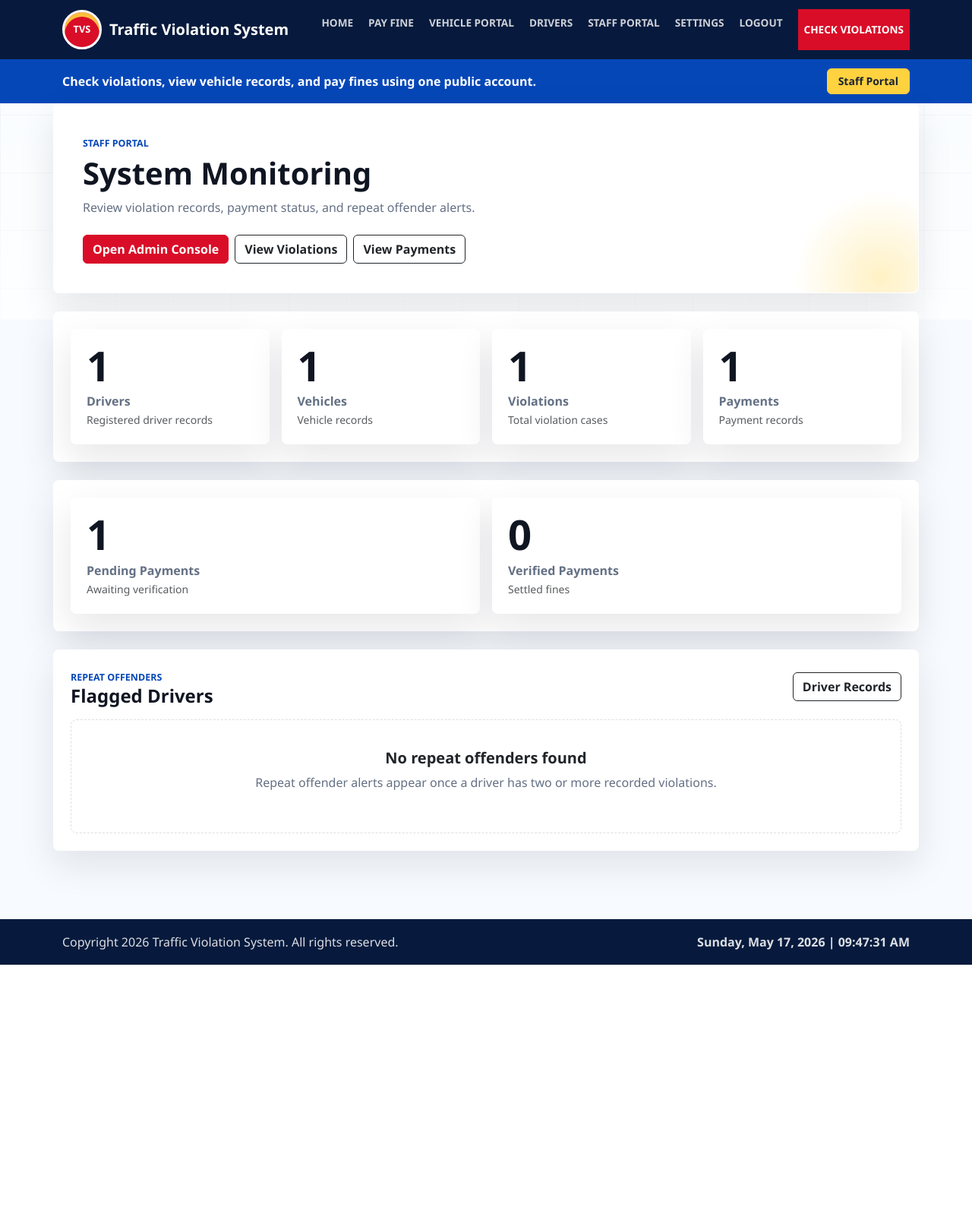
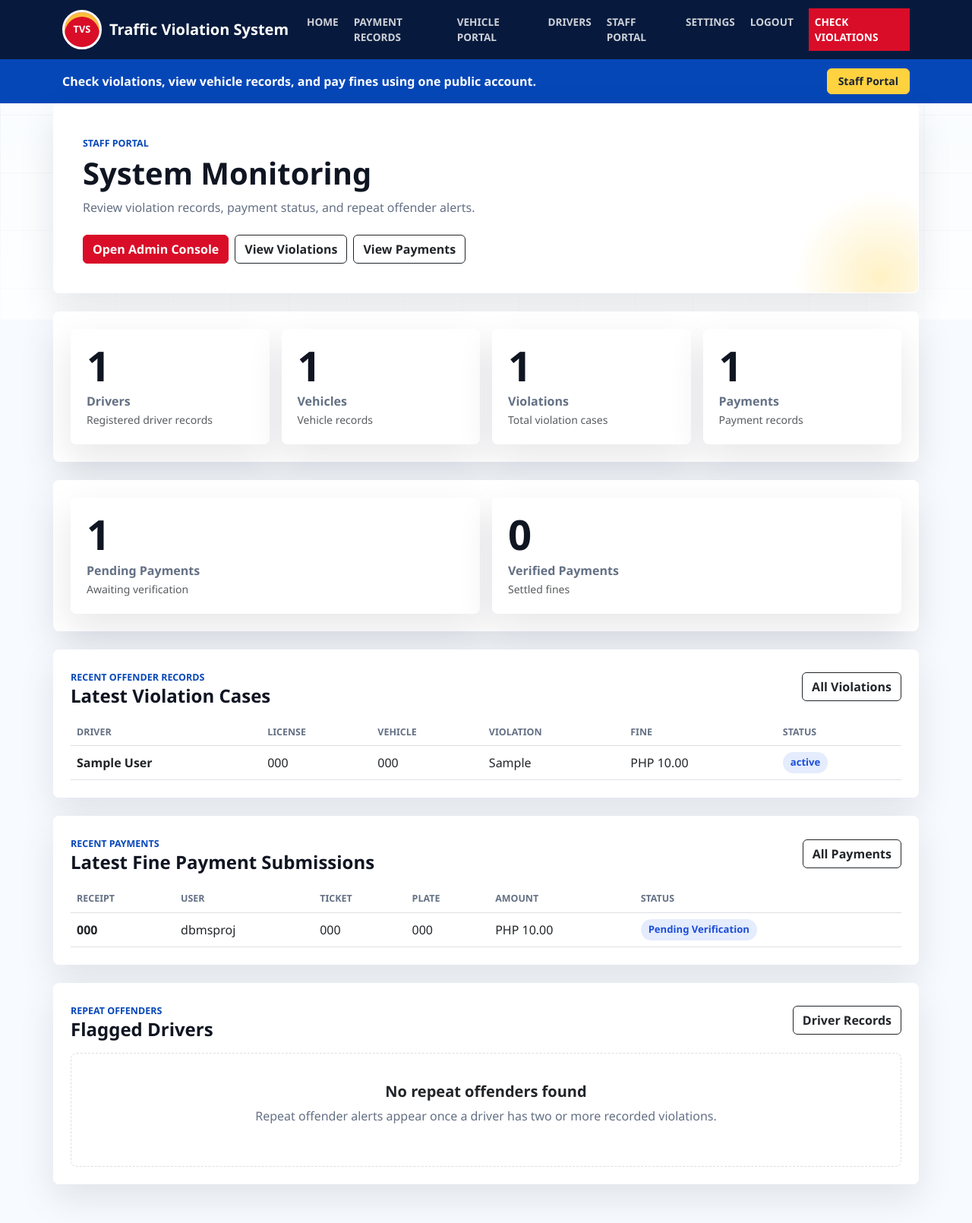
Before and after one commit to Deyonn-Ux/traffic-violation-system, a Django app: page /accounts/staff-portal/ in a window 1280 px wide. Shown: the top 1610 px of the page at 76% size. Before the commit the page ends 1270 px from the top, so only its background shows below. Run offline with Django 5.2, Linux system fonts and the light colour scheme; a user stored in the database is signed in; data comes from the database, SQL or seed files in the repository; tables that the repository leaves empty hold one stand-in row (values such as "Sample post").

Commit message:
Add files via upload

```diff
--- a/traffic_violation_system/traffic_violation_system/accounts/views.py
+++ b/traffic_violation_system/traffic_violation_system/accounts/views.py
@@ -75,5 +75,7 @@ def staff_portal(request):
         'pending_payments': Payment.objects.filter(status='pending').count(),
         'paid_payments': Payment.objects.filter(status='paid').count(),
         'repeat_offenders': repeat_offenders,
+        'recent_violations': Violation.objects.select_related('driver', 'vehicle').order_by('-id')[:15],
+        'recent_payments': Payment.objects.select_related('user').order_by('-created_at')[:15],
     }
     return render(request, 'accounts/staff_portal.html', context)
--- a/traffic_violation_system/traffic_violation_system/templates/accounts/staff_portal.html
+++ b/traffic_violation_system/traffic_violation_system/templates/accounts/staff_portal.html
@@ -66,6 +66,94 @@
     </div>
 </section>
 
+<section class="content-panel mb-4">
+    <div class="d-flex flex-column flex-md-row justify-content-between gap-2 align-items-md-center mb-3">
+        <div>
+            <span class="eyebrow">Recent Offender Records</span>
+            <h2 class="h4 fw-bold mb-0">Latest Violation Cases</h2>
+        </div>
+        <a class="btn btn-outline-dark" href="/violations/">All Violations</a>
+    </div>
+
+    {% if recent_violations %}
+    <div class="table-responsive">
+        <table class="table align-middle">
+            <thead>
+                <tr>
+                    <th>Driver</th>
+                    <th>License</th>
+                    <th>Vehicle</th>
+                    <th>Violation</th>
+                    <th>Fine</th>
+                    <th>Status</th>
+                </tr>
+            </thead>
+            <tbody>
+                {% for violation in recent_violations %}
+                <tr>
+                    <td class="fw-bold">{{ violation.driver.first_name }} {{ violation.driver.last_name }}</td>
+                    <td>{{ violation.driver.license_number }}</td>
+                    <td>{{ violation.vehicle.plate_number }}</td>
+                    <td>{{ violation.violation_type }}</td>
+                    <td>PHP {{ violation.fine_amount }}</td>
+                    <td><span class="status-pill">{{ violation.status }}</span></td>
+                </tr>
+                {% endfor %}
+            </tbody>
+        </table>
+    </div>
+    {% else %}
+    <div class="empty-state">
+        <h2 class="h5 fw-bold text-dark">No violation records yet</h2>
+        <p>Recent offender records appear after violations are added.</p>
+    </div>
+    {% endif %}
+</section>
+
+<section class="content-panel mb-4">
+    <div class="d-flex flex-column flex-md-row justify-content-between gap-2 align-items-md-center mb-3">
+        <div>
+            <span class="eyebrow">Recent Payments</span>
+            <h2 class="h4 fw-bold mb-0">Latest Fine Payment Submissions</h2>
+        </div>
+        <a class="btn btn-outline-dark" href="/payments/">All Payments</a>
+    </div>
+
+    {% if recent_payments %}
+    <div class="table-responsive">
+        <table class="table align-middle">
+            <thead>
+                <tr>
+                    <th>Receipt</th>
+                    <th>User</th>
+                    <th>Ticket</th>
+                    <th>Plate</th>
+                    <th>Amount</th>
+                    <th>Status</th>
+                </tr>
+            </thead>
+            <tbody>
+                {% for payment in recent_payments %}
+                <tr>
+                    <td class="fw-bold">{{ payment.receipt_number }}</td>
+                    <td>{{ payment.user }}</td>
+                    <td>{{ payment.ticket_number }}</td>
+                    <td>{{ payment.plate_number }}</td>
+                    <td>PHP {{ payment.amount_paid }}</td>
+                    <td><span class="status-pill">{{ payment.get_status_display }}</span></td>
+                </tr>
+                {% endfor %}
+            </tbody>
+        </table>
+    </div>
+    {% else %}
+    <div class="empty-state">
+        <h2 class="h5 fw-bold text-dark">No payment submissions yet</h2>
+        <p>Recent payment records appear after users submit fine payments.</p>
+    </div>
+    {% endif %}
+</section>
+
 <section class="content-panel">
     <div class="d-flex flex-column flex-md-row justify-content-between gap-2 align-items-md-center mb-3">
         <div>
--- a/traffic_violation_system/traffic_violation_system/templates/base.html
+++ b/traffic_violation_system/traffic_violation_system/templates/base.html
@@ -457,7 +457,11 @@
             <div class="collapse navbar-collapse" id="mainNav">
                 <div class="navbar-nav ms-auto gap-lg-1">
                     <a class="nav-link" href="/">Home</a>
+                    {% if user.is_authenticated and user.is_staff %}
+                    <a class="nav-link" href="/payments/">Payment Records</a>
+                    {% else %}
                     <a class="nav-link" href="/payments/">Pay Fine</a>
+                    {% endif %}
                     <a class="nav-link" href="/vehicles/">Vehicle Portal</a>
                     <a class="nav-link" href="/drivers/">Drivers</a>
                     {% if user.is_authenticated and user.is_staff %}
--- a/traffic_violation_system/traffic_violation_system/templates/vehicles/list.html
+++ b/traffic_violation_system/traffic_violation_system/templates/vehicles/list.html
@@ -28,8 +28,8 @@
             <tbody>
                 {% for vehicle in vehicles %}
                 <tr>
-                    <td class="fw-bold">{{ vehicle.plate_number }}</td>
-                    <td>{{ vehicle.driver }}</td>
+                    <td class="fw-bold">{{ vehicle.display_plate }}</td>
+                    <td>{{ vehicle.display_driver }}</td>
                     <td>{{ vehicle.vehicle_type }}</td>
                     <td>{{ vehicle.model }}</td>
                 </tr>
--- a/traffic_violation_system/traffic_violation_system/templates/violations/list.html
+++ b/traffic_violation_system/traffic_violation_system/templates/violations/list.html
@@ -24,7 +24,11 @@
         </div>
     </form>
     <div class="d-flex flex-wrap gap-2">
+        {% if user.is_authenticated and user.is_staff %}
+        <a class="btn btn-primary" href="/accounts/staff-portal/">Staff Portal</a>
+        {% else %}
         <a class="btn btn-primary" href="/payments/">Pay Fine</a>
+        {% endif %}
         <a class="btn btn-outline-dark" href="/violations/">Clear Search</a>
         <a class="btn btn-outline-dark" href="/">Back to Dashboard</a>
     </div>
@@ -47,7 +51,7 @@
                 {% for violation in violations %}
                 <tr>
                     <td class="fw-bold">{{ violation.violation_type }}</td>
-                    <td>{{ violation.driver }}</td>
+                    <td>{{ violation.display_driver }}</td>
                     <td>{{ violation.vehicle }}</td>
                     <td>PHP {{ violation.fine_amount }}</td>
                     <td><span class="status-pill">{{ violation.status }}</span></td>
```
Also changed, not shown: traffic_violation_system/traffic_violation_system/drivers/views.py (+34 -0 lines), traffic_violation_system/traffic_violation_system/templates/dashboard.html (+11 -0 lines), traffic_violation_system/traffic_violation_system/templates/drivers/list.html (+4 -4 lines), traffic_violation_system/traffic_violation_system/templates/payments/list.html (+23 -6 lines), traffic_violation_system/traffic_violation_system/vehicles/views.py (+19 -0 lines), traffic_violation_system/traffic_violation_system/violations/views.py (+19 -1 lines).
